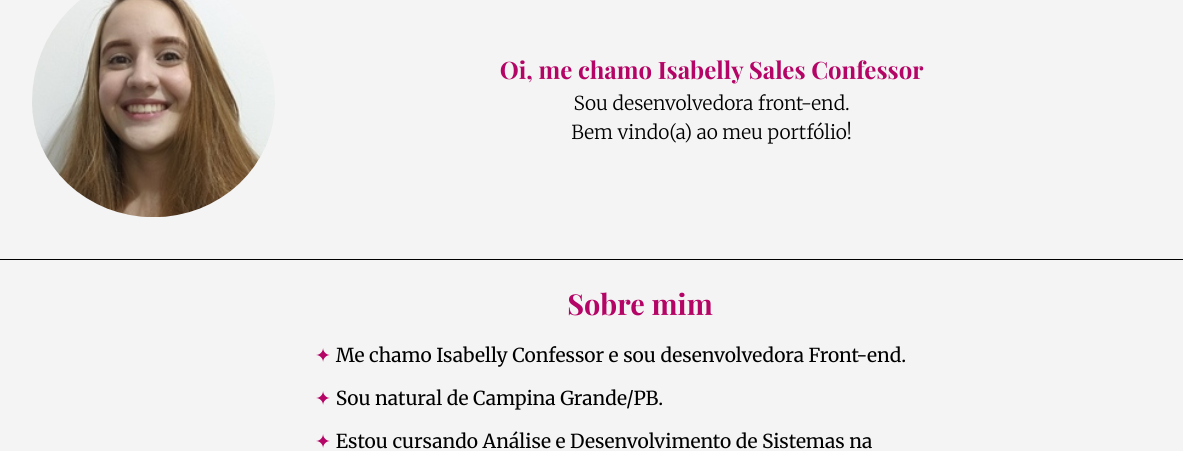
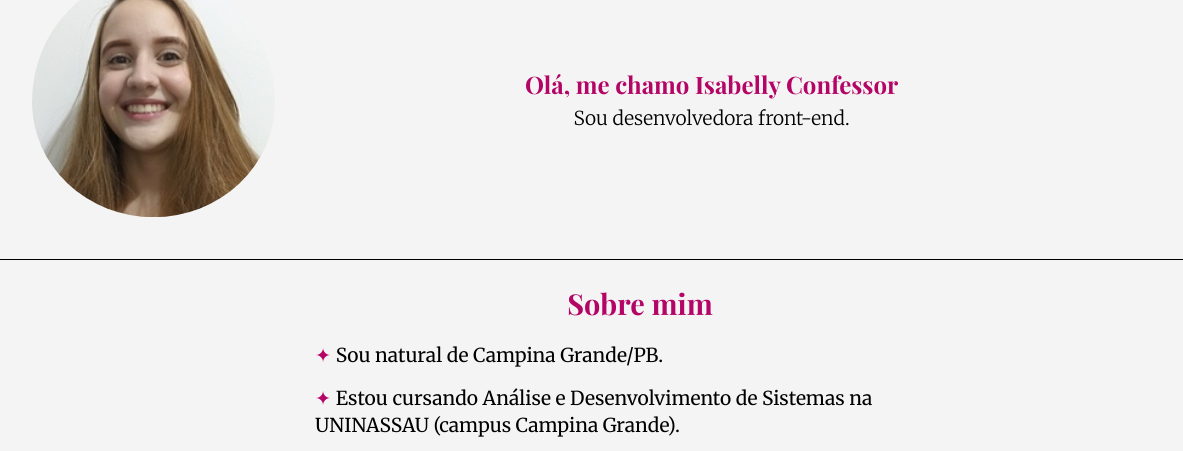
Before and after one commit to Isabellyconfessor/portfolio, a plain HTML site: page index.html in a window 1280 px wide. Shown: the part 186-637 px from the top of the page, 0-1183 px from the left. Drawn offline with nearby package versions, Linux system fonts and the light colour scheme.

Commit message:
Update index.html
Atualização seção "iniício" e "sobre mim"

```diff
--- a/index.html
+++ b/index.html
@@ -39,9 +39,8 @@
         <section class="inicio" id="inicio">
             <img class="img__inicio" src="img/foto_inicio.jpg" alt="Foto de Isabelly Confessor">
             <div class="informacao__inicio">
-                <h1 class="titulo__inicio">Oi, me chamo Isabelly Sales Confessor</h1>
+                <h1 class="titulo__inicio">Olá, me chamo Isabelly Confessor</h1>
                 <h3 class="descricao__inicio">Sou desenvolvedora front-end.</h3>
-                <h3 class="descricao__inicio">Bem vindo(a) ao meu portfólio!</h3>
             </div>
             <div class="redes-sociais">
                 <div class="link__redes">
@@ -60,7 +59,7 @@
                     </a>
                 </div>
                 <div class="link__redes">
-                    <a href="https://drive.google.com/file/d/1uRd1xCuHAH8hICIW_yOPWO5ntPC1iZg_/view?usp=drive_link" target="_blank">
+                    <a href="https://drive.google.com/file/d/1cjruvbFMChJpw1J1TSqQhgpuklyx1We6/view?usp=drive_link" target="_blank">
                         <img class="img__redes" src="img/curriculo_logo.png">
                     </a>
                 </div>
@@ -70,7 +69,6 @@
        <section class="sobre" id="sobre">
             <h1 class="titulo__sobre">Sobre mim</h1>
             <ul class="lista__sobre" type="disc">
-                <li class="itens__sobre">Me chamo Isabelly Confessor e sou desenvolvedora Front-end.</li>
                 <li class="itens__sobre">Sou natural de Campina Grande/PB.</li>
                 <li class="itens__sobre">Estou cursando Análise e Desenvolvimento de Sistemas na UNINASSAU (campus Campina Grande).</li>
                 <li class="itens__sobre">Minha base profissional vem da área administrativa, o que me trouxe organização e resiliência para migrar para a tecnologia.</li>
```
